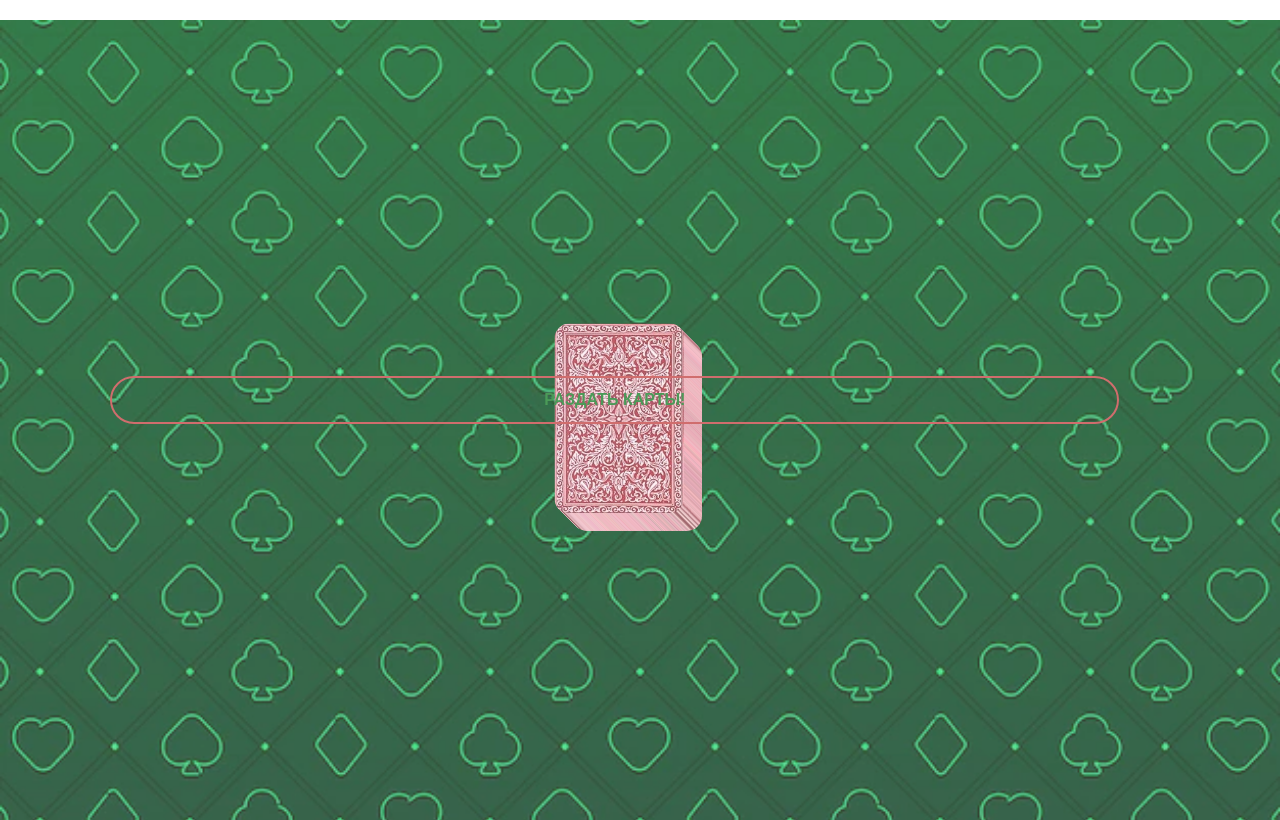
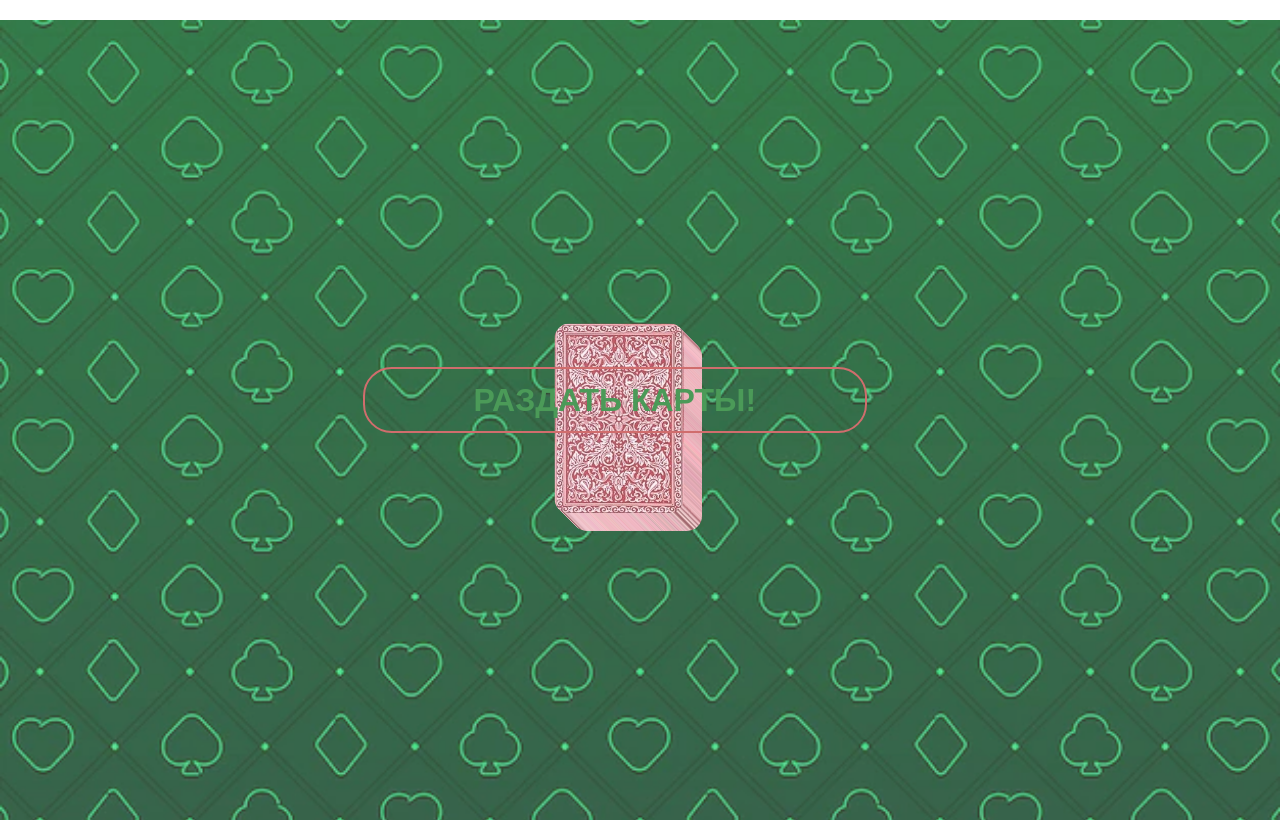
Before and after one commit to ElkaMaclaud/funnyGame, a React app: page / in a window 1280 px wide. Both pictures are taken after a click on the button "СОХРАНИТЬ!". Built offline with nearby package versions, Linux system fonts and the light colour scheme.

Commit message:
Chfnge button width

```diff
--- a/src/shared/Content/ContentContainer/contentcontainer.css
+++ b/src/shared/Content/ContentContainer/contentcontainer.css
@@ -201,14 +201,16 @@
     }
     .button, .button2, .buttonGame, .buttonGameFin {
         display: block;
-        font-size: 1rem;
-        width: 100%;
+        font-size: 2rem;
         padding: 2rem;
         top: 30%;
     }
+    .buttonGame, .buttonGameFin {
+        width: 100%;
+    }
     .button, .button2 {
+        width: 40%;
         padding:.8rem 2rem;
-        width: 80%;
         top: -10%;
     }
     .button:active, .buttonGame:active, .buttonGameFin:active, .button2:active {
```
